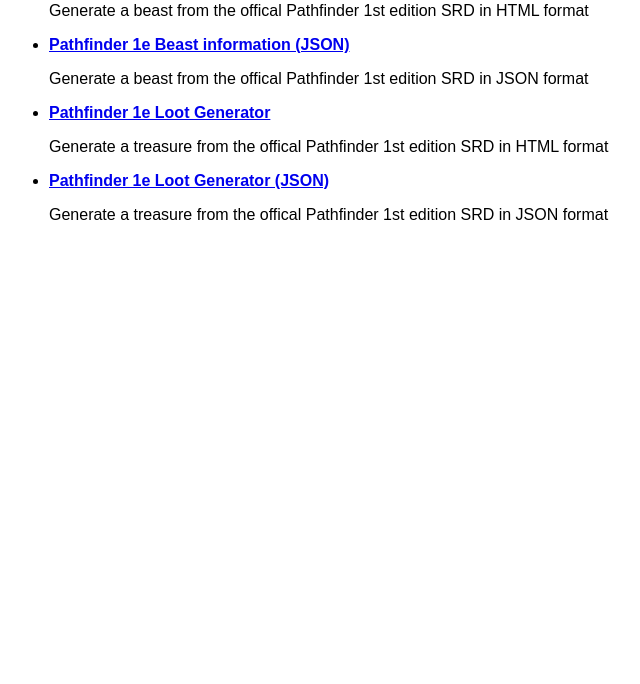
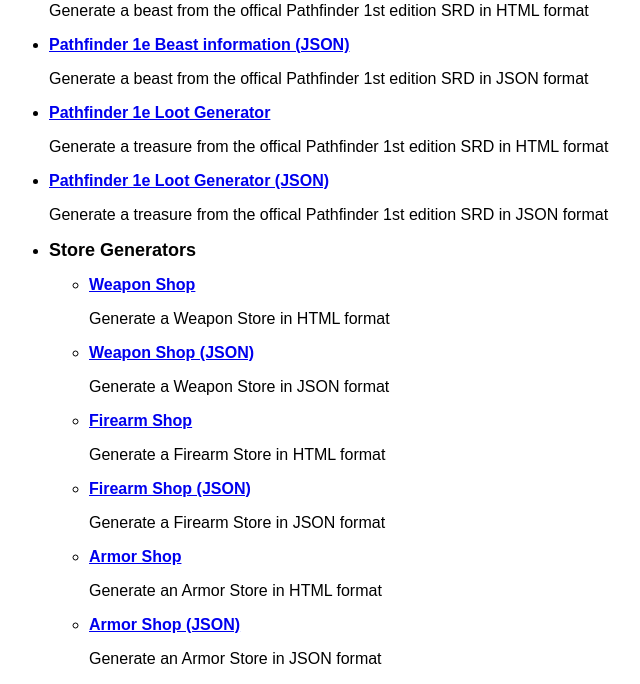
Before and after one commit to Dude036/Cyneric, a Django app: page /api/ in a window 1280 px wide. Shown: the part 744-1428 px from the top of the page, without its empty margins (131-771 px from the left). Before the commit the page ends 964 px from the top, so only its background shows below. Run offline with Django 3.2, Linux system fonts and the light colour scheme; parts of the project's set-up code (start-up, migrations or seed data) failed here and were passed over.

Commit message:
General API update

```diff
--- a/api/views.py
+++ b/api/views.py
@@ -48,9 +48,16 @@ CR_SELECTION = [
 ]
 
 
-# Usage Guide content
+# Usage Guide content and General funtions
 def api(request):
     return render(request, 'api.html', {})
+
+
+def store_to_dict(store):
+    store['Shopkeeper'] = store['Shopkeeper'].to_dict()
+    for i in range(len(store['Stock'])):
+        store['Stock'][i] = store['Stock'][i].to_dict()
+    return store
 
 
 # Random NPCs
@@ -181,7 +188,7 @@ def store_weapon_create(content={}, json=False):
         quantity = content['Quantity']
     else:
         quantity = 15
-    store = dmk.store.stores.create_weapon_shop(dmk.people.character.create_person(dmk.core.variance.normal_settings()), [0, 4], quantity)
+    store = dmk.store.stores.create_weapon_shop(npc_create(), [0, 4], quantity)
     for key, value in content.items():
         if key in store.__dict__ and value is not None:
             store.__dict__[key] = value
@@ -197,7 +204,8 @@ def store_weapon(request):
 
 def store_weapon_json(request):
     content = {}
-    return JsonResponse(store_weapon_create(content=content, json=True))
+    store = store_weapon_create(content=content, json=True)
+    return JsonResponse(store_to_dict(store))
 
 
 # Create Random Armor Store
@@ -206,7 +214,7 @@ def store_armor_create(content={}, json=False):
         quantity = content['Quantity']
     else:
         quantity = 15
-    store = dmk.store.stores.create_armor_shop(dmk.people.character.create_person(dmk.core.variance.normal_settings()), [0, 4], quantity)
+    store = dmk.store.stores.create_armor_shop(npc_create(), [0, 4], quantity)
     for key, value in content.items():
         if key in store.__dict__ and value is not None:
             store.__dict__[key] = value
@@ -222,7 +230,8 @@ def store_armor(request):
 
 def store_armor_json(request):
     content = {}
-    return JsonResponse(store_armor_create(content=content, json=True))
+    store = store_armor_create(content=content, json=True)
+    return JsonResponse(store_to_dict(store))
 
 
 # Create Firearm Store
@@ -231,7 +240,7 @@ def store_firearm_create(content={}, json=False):
         quantity = content['Quantity']
     else:
         quantity = 15
-    store = dmk.store.stores.create_gunsmith(dmk.people.character.create_person(dmk.core.variance.normal_settings()), [0, 4], quantity)
+    store = dmk.store.stores.create_gunsmith(npc_create(), [0, 4], quantity)
     for key, value in content.items():
         if key in store.__dict__ and value is not None:
             store.__dict__[key] = value
@@ -247,7 +256,8 @@ def store_firearm(request):
 
 def store_firearm_json(request):
     content = {}
-    return JsonResponse(store_firearm_create(content=content, json=True))
+    store = store_firearm_create(content=content, json=True)
+    return JsonResponse(store_to_dict(store))
 
 
 # Create Random Book Store
@@ -256,7 +266,7 @@ def store_book_create(content={}, json=False):
         quantity = content['Quantity']
     else:
         quantity = 15
-    store = dmk.store.stores.create_book_shop(dmk.people.character.create_person(dmk.core.variance.normal_settings()), [0, 4], quantity)
+    store = dmk.store.stores.create_book_shop(npc_create(), [0, 4], quantity)
     for key, value in content.items():
         if key in store.__dict__ and value is not None:
             store.__dict__[key] = value
@@ -272,7 +282,8 @@ def store_book(request):
 
 def store_book_json(request):
     content = {}
-    return JsonResponse(store_book_create(content=content, json=True))
+    store = store_book_create(content=content, json=True)
+    return JsonResponse(store_to_dict(store))
 
 
 # Create Random Enchantment Store
@@ -281,7 +292,7 @@ def store_enchanter_create(content={}, json=False):
         quantity = content['Quantity']
     else:
         quantity = 15
-    store = dmk.store.stores.create_enchanter_shop(dmk.people.character.create_person(dmk.core.variance.normal_settings()), [0, 4], quantity)
+    store = dmk.store.stores.create_enchanter_shop(npc_create(), [0, 4], quantity)
     for key, value in content.items():
         if key in store.__dict__ and value is not None:
             store.__dict__[key] = value
@@ -297,7 +308,8 @@ def store_enchanter(request):
 
 def store_enchanter_json(request):
     content = {}
-    return JsonResponse(store_enchanter_create(content=content, json=True))
+    store = store_enchanter_create(content=content, json=True)
+    return JsonResponse(store_to_dict(store))
 
 
 # Create Random Scroll Store
@@ -306,7 +318,7 @@ def store_scroll_create(content={}, json=False):
         quantity = content['Quantity']
     else:
         quantity = 15
-    store = dmk.store.stores.create_enchantment_shop(dmk.people.character.create_person(dmk.core.variance.normal_settings()), [0, 4], quantity)
+    store = dmk.store.stores.create_enchantment_shop(npc_create(), [0, 4], quantity)
     for key, value in content.items():
         if key in store.__dict__ and value is not None:
             store.__dict__[key] = value
@@ -322,7 +334,8 @@ def store_scroll(request):
 
 def store_scroll_json(request):
     content = {}
-    return JsonResponse(store_scroll_create(content=content, json=True))
+    store = store_scroll_create(content=content, json=True)
+    return JsonResponse(store_to_dict(store))
 
 
 # Create Random Potion Store
@@ -331,7 +344,7 @@ def store_potion_create(content={}, json=False):
         quantity = content['Quantity']
     else:
         quantity = 15
-    store = dmk.store.stores.create_potion_shop(dmk.people.character.create_person(dmk.core.variance.normal_settings()), [0, 4], quantity)
+    store = dmk.store.stores.create_potion_shop(npc_create(), [0, 4], quantity)
     for key, value in content.items():
         if key in store.__dict__ and value is not None:
             store.__dict__[key] = value
@@ -347,7 +360,8 @@ def store_potion(request):
 
 def store_potion_json(request):
     content = {}
-    return JsonResponse(store_potion_create(content=content, json=True))
+    store = store_potion_create(content=content, json=True)
+    return JsonResponse(store_to_dict(store))
 
 
 # Create Random Jewel Store
@@ -356,7 +370,7 @@ def store_jewel_create(content={}, json=False):
         quantity = content['Quantity']
     else:
         quantity = 15
-    store = dmk.store.stores.create_jewel_shop(dmk.people.character.create_person(dmk.core.variance.normal_settings()), [0, 4], quantity)
+    store = dmk.store.stores.create_jewel_shop(npc_create(), [0, 4], quantity)
     for key, value in content.items():
         if key in store.__dict__ and value is not None:
             store.__dict__[key] = value
@@ -372,7 +386,8 @@ def store_jewel(request):
 
 def store_jewel_json(request):
     content = {}
-    return JsonResponse(store_jewel_create(content=content, json=True))
+    store = store_jewel_create(content=content, json=True)
+    return JsonResponse(store_to_dict(store))
 
 
 # Create Random General Store
@@ -381,7 +396,7 @@ def store_general_create(content={}, json=False):
         quantity = content['Quantity']
     else:
         quantity = 15
-    store = dmk.store.stores.create_general_shop(dmk.people.character.create_person(dmk.core.variance.normal_settings()), [0, 4], quantity)
+    store = dmk.store.stores.create_general_shop(npc_create(), [0, 4], quantity)
     for key, value in content.items():
         if key in store.__dict__ and value is not None:
             store.__dict__[key] = value
@@ -397,7 +412,8 @@ def store_general(request):
 
 def store_general_json(request):
     content = {}
-    return JsonResponse(store_general_create(content=content, json=True))
+    store = store_general_create(content=content, json=True)
+    return JsonResponse(store_to_dict(store))
 
 
 # Create Random Food Store
@@ -406,7 +422,7 @@ def store_food_create(content={}, json=False):
         quantity = content['Quantity']
     else:
         quantity = 15
-    store = dmk.store.stores.create_restaurant(dmk.people.character.create_person(dmk.core.variance.normal_settings()), [0, 4], quantity)
+    store = dmk.store.stores.create_restaurant(npc_create(), [0, 4], quantity)
     for key, value in content.items():
         if key in store.__dict__ and value is not None:
             store.__dict__[key] = value
@@ -422,7 +438,8 @@ def store_food(request):
 
 def store_food_json(request):
     content = {}
-    return JsonResponse(store_food_create(content=content, json=True))
+    store = store_food_create(content=content, json=True)
+    return JsonResponse(store_to_dict(store))
 
 
 
--- a/static/templates/api.html
+++ b/static/templates/api.html
@@ -93,6 +93,53 @@
 			Generate a treasure from the offical Pathfinder 1st edition SRD in JSON format
 		</p>
 	</li>
+	<li>
+		<div class="text-md bold" style="padding-bottom: 15px;">Store Generators</div>
+		<ul>
+			<li>
+				<a href="{% url 'api:store_weapon' %}"><b>Weapon Shop</b></a>
+				<br>
+				<p>
+					Generate a Weapon Store in HTML format
+				</p>
+			</li>
+			<li>
+				<a href="{% url 'api:store_weapon_json' %}"><b>Weapon Shop (JSON)</b></a>
+				<br>
+				<p>
+					Generate a Weapon Store in JSON format
+				</p>
+			</li>
+			<li>
+				<a href="{% url 'api:store_firearm' %}"><b>Firearm Shop</b></a>
+				<br>
+				<p>
+					Generate a Firearm Store in HTML format
+				</p>
+			</li>
+			<li>
+				<a href="{% url 'api:store_firearm_json' %}"><b>Firearm Shop (JSON)</b></a>
+				<br>
+				<p>
+					Generate a Firearm Store in JSON format
+				</p>
+			</li>
+			<li>
+				<a href="{% url 'api:store_armor' %}"><b>Armor Shop</b></a>
+				<br>
+				<p>
+					Generate an Armor Store in HTML format
+				</p>
+			</li>
+			<li>
+				<a href="{% url 'api:store_armor_json' %}"><b>Armor Shop (JSON)</b></a>
+				<br>
+				<p>
+					Generate an Armor Store in JSON format
+				</p>
+			</li>
+		</ul>
+	</li>
 </ul>
 
 {% endblock %}
```
